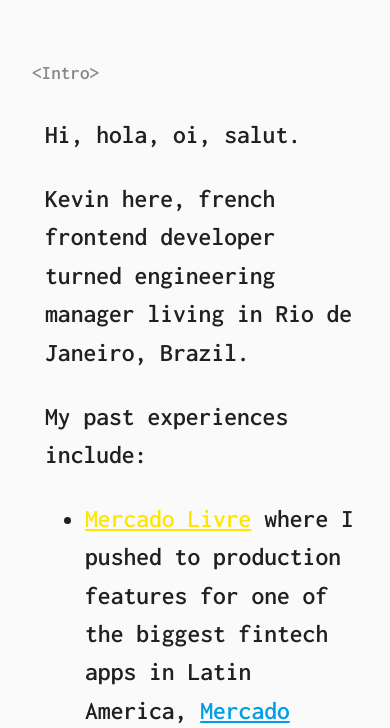
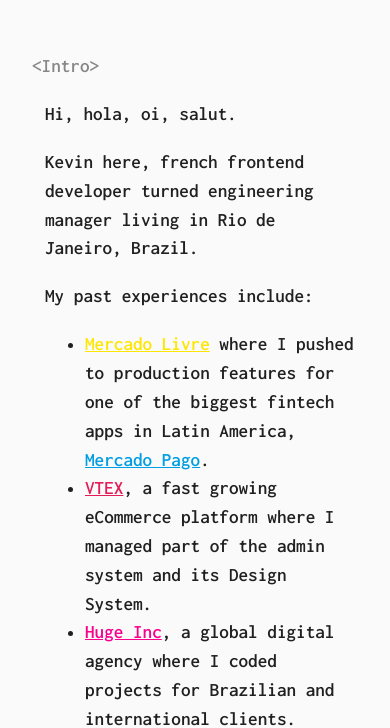
Before and after one commit to kevinch/kevinchevallierme, a React (Vite) app: page / in a window 390 px wide. Shown: the part 140-868 px from the top of the page. Built offline with nearby package versions, Linux system fonts and the light colour scheme.

Commit message:
Font size adjut

```diff
--- a/src/App.css
+++ b/src/App.css
@@ -7,6 +7,12 @@
 .app {
   font-size: 160%;
   font-weight: 700;
+}
+
+@media (max-width:480px)  {
+  .app {
+    font-size: 120%;
+  }
 }
 
 .code-help {
@@ -22,7 +28,6 @@
     padding-left: 4%;
 }
 
-/*  Common */
 .section-container {
     margin-bottom: 7%;
     padding-left: 4%;
@@ -40,5 +45,4 @@
 .section-description {
     margin-top: 0;
     margin-bottom: 0;
-    /* font-size: 1.4rem; */
 }
```
